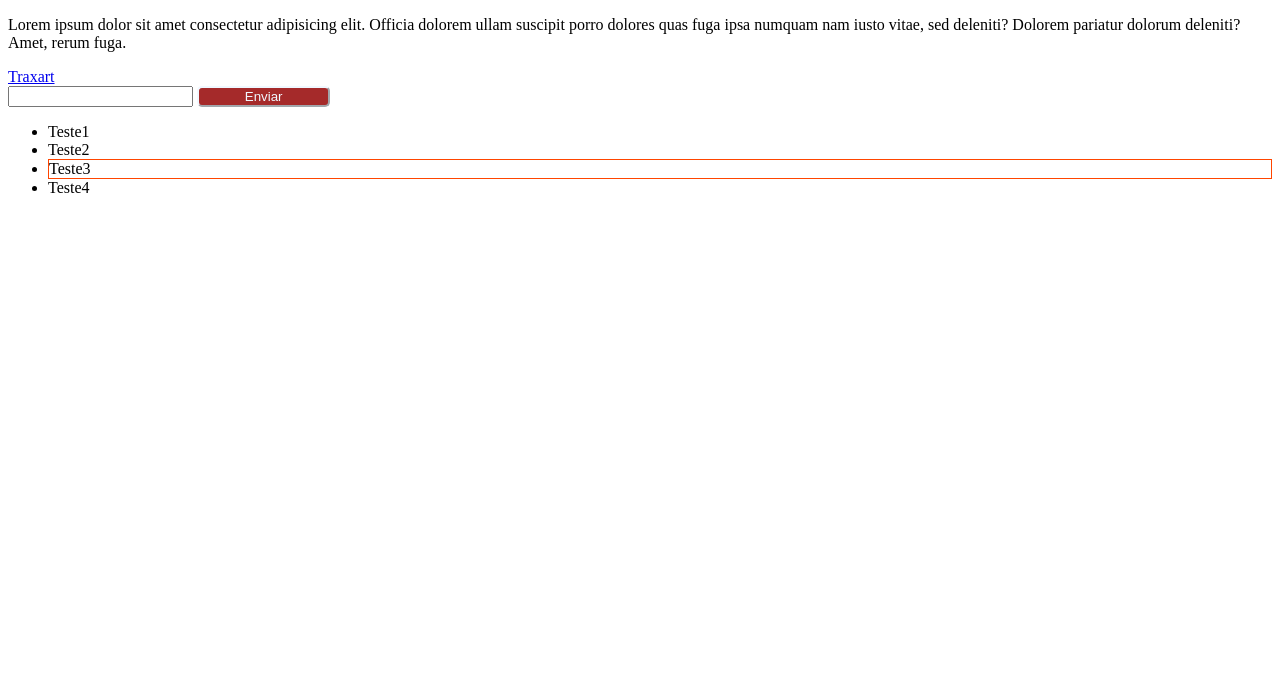
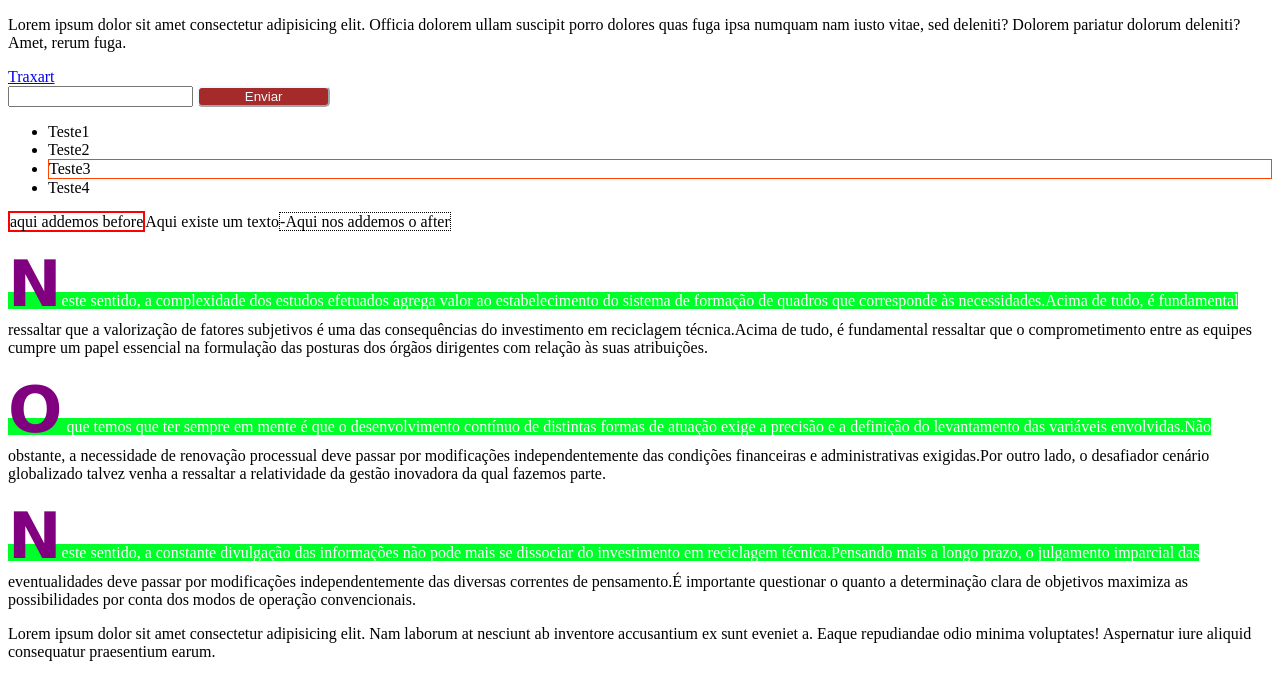
Before and after one commit to paula-pereira-dev/DEV_WEBIOS_2024, a plain HTML site: page CSS07-Pseudo/index.html in a window 1280 px wide. Drawn offline with Linux system fonts and the light colour scheme.

Commit message:
Aula css07- pseudoelementos

```diff
--- a/CSS07-Pseudo/index.html
+++ b/CSS07-Pseudo/index.html
@@ -24,5 +24,21 @@
         <li>Teste4</li>
     </ul>
 
+     <p id="P2">Aqui existe um texto</p>
+
+     <p class="P3">Neste sentido, a complexidade dos estudos efetuados agrega valor ao estabelecimento do sistema de formação de quadros que corresponde às necessidades.Acima de tudo, é fundamental ressaltar que a valorização de fatores subjetivos é uma das consequências do investimento em reciclagem técnica.Acima de tudo, é fundamental ressaltar que o comprometimento entre as equipes cumpre um papel essencial na formulação das posturas dos órgãos dirigentes com relação às suas atribuições.
+
+    </p>
+
+     <p class="P3">O que temos que ter sempre em mente é que o desenvolvimento contínuo de distintas formas de atuação exige a precisão e a definição do levantamento das variáveis envolvidas.Não obstante, a necessidade de renovação processual deve passar por modificações independentemente das condições financeiras e administrativas exigidas.Por outro lado, o desafiador cenário globalizado talvez venha a ressaltar a relatividade da gestão inovadora da qual fazemos parte.
+
+    </p>
+
+     <p class="P3">Neste sentido, a constante divulgação das informações não pode mais se dissociar do investimento em reciclagem técnica.Pensando mais a longo prazo, o julgamento imparcial das eventualidades deve passar por modificações independentemente das diversas correntes de pensamento.É importante questionar o quanto a determinação clara de objetivos maximiza as possibilidades por conta dos modos de operação convencionais.
+
+    </p>
+
+    <p id="P5">Lorem ipsum dolor sit amet consectetur adipisicing elit. Nam laborum at nesciunt ab inventore accusantium ex sunt eveniet a. Eaque repudiandae odio minima voluptates! Aspernatur iure aliquid consequatur praesentium earum.</p>
+
 </body>
 </html>
--- a/CSS07-Pseudo/style.css
+++ b/CSS07-Pseudo/style.css
@@ -27,3 +27,33 @@ li:nth-of-type(3)
 {
     border: 1px solid orangered;
 }
+
+#P2::after
+{
+ content: "-Aqui nos addemos o after";
+ border: 1px dotted black;
+}
+#P2::before
+{
+    content: "aqui addemos before";
+    border: solid 2px red;
+}
+.P3::first-letter
+{
+    font-size: 4em;
+    color: purple;
+    font-family: Verdana, Geneva, Tahoma, sans-serif;
+    font-weight: 800;
+}
+
+.P3::first-line
+{
+    background-color: rgb(0, 255, 42);
+    color: white;
+
+}
+#P5::selection
+{
+ background-color: rgb(8, 238, 161);
+ color: black;
+}
```
